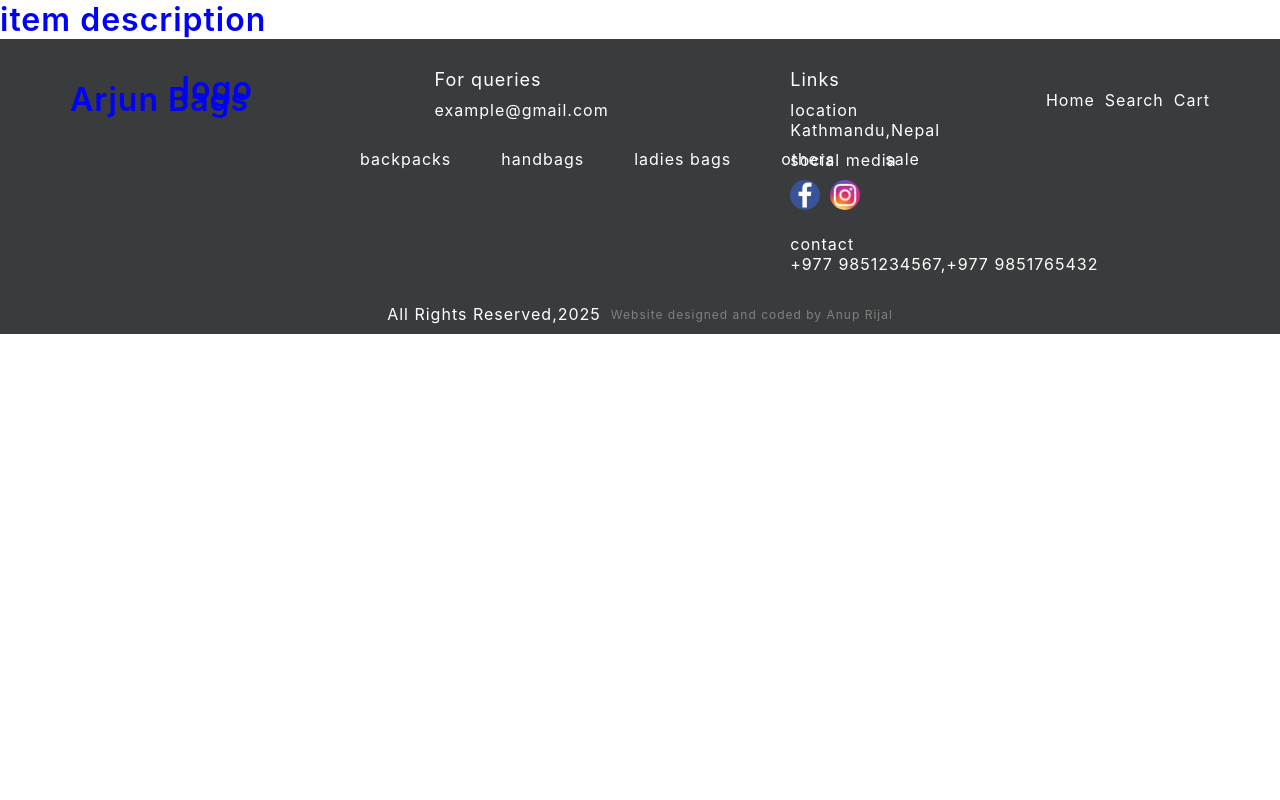
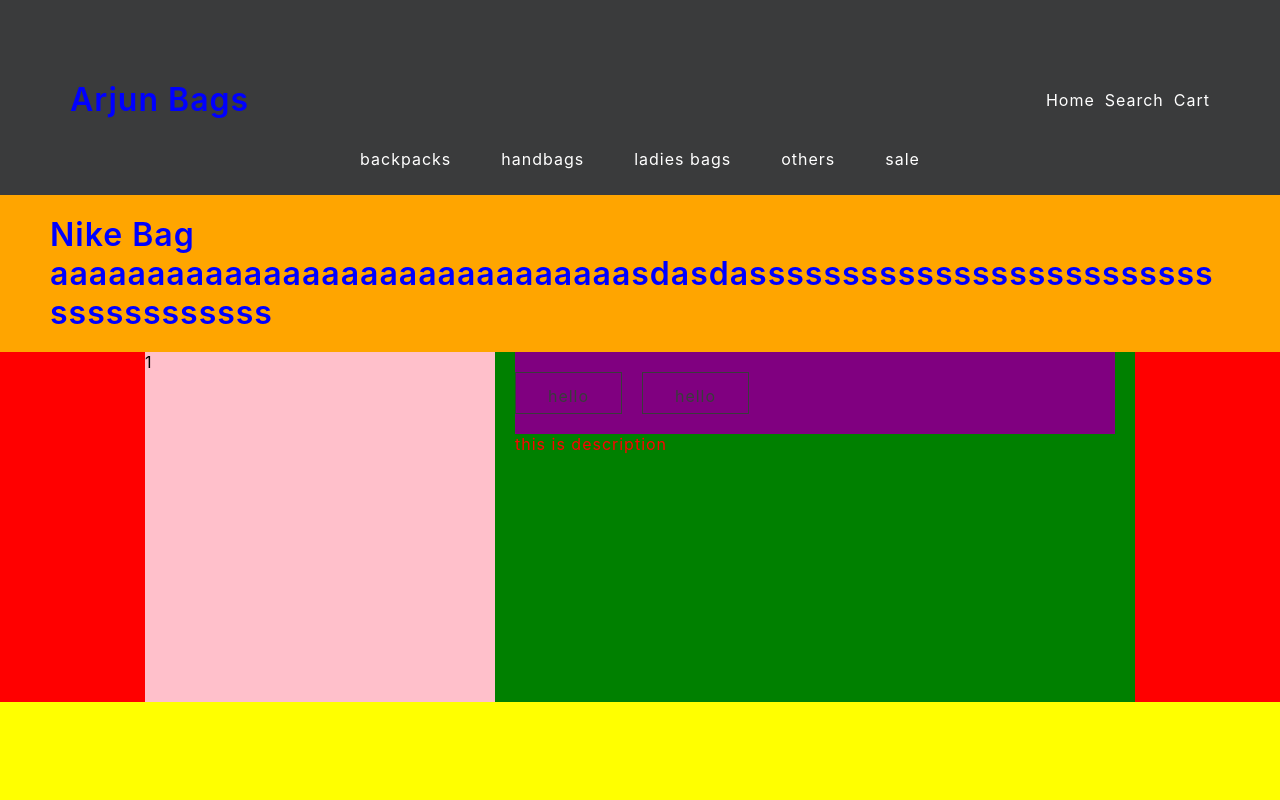
Before and after one commit to AnupRijal123/bag_shopping_website, a React (Create React App) app: page /category/1/1 in a window 1280 px wide. Shown: the top 800 px of the page. Built offline with nearby package versions, Linux system fonts and the light colour scheme.

Commit message:
Doing item description page

```diff
--- a/src/pages/ItemDescriptionPage.js
+++ b/src/pages/ItemDescriptionPage.js
@@ -1,6 +1,41 @@
+import '../styles/ItemDescriptionPage.css';
+
 function ItemDescriptionPage() {
     return (
-        <h1>item description</h1>
+        <div className="item-description-container">
+            <div className="top-container"></div>
+            <h1 className="item-description-heading-text">Nike Bag aaaaaaaaaaaaaaaaaaaaaaaaaaaaaasdasdasssssssssssssssssssssssssssssssssssss</h1>
+
+            <div className="item-row">
+                <div className="item-image-container">1</div>
+                <div className="item-content-container">
+
+
+
+                    <div className="button-container">
+
+                        <div className="button-layout button-transparent-background button-gray-border">
+                            <div className="button-background-container button-gray-background"></div>
+                            <p className="button-text dark-gray-text">hello</p>
+                        </div>
+
+                        <div className="button-layout button-transparent-background button-gray-border">
+                            <div className="button-background-container button-gray-background"></div>
+                            <p className="button-text dark-gray-text">hello</p>
+                        </div>
+
+
+                    </div>
+
+                    <p>this is description</p>
+
+
+
+                </div>
+
+
+            </div>
+        </div>
     )
 }
 
--- a/src/styles/App.css
+++ b/src/styles/App.css
@@ -11,6 +11,7 @@ h2,
 p {
     margin: 0;
     letter-spacing: 1px;
+    word-wrap: break-word;
 }
 
 h1 {
@@ -194,6 +195,14 @@ p {
     width: 100%;
 }
 
+.button-container {
+    background-color: purple;
+    padding: 20px 0px;
+    display: flex;
+    gap: 20px;
+
+}
+
 @media only screen and (max-width:768px) {
     .section-container {
         /* background-color: yellow; */
--- /dev/null
+++ b/src/styles/ItemDescriptionPage.css
@@ -0,0 +1,41 @@
+.item-description-container {
+    background-color: yellow;
+    min-height: 100vh;
+}
+
+.item-description-heading-text {
+    background-color: orange;
+    width: 100%;
+    margin: auto;
+    padding: 20px 50px;
+    box-sizing: border-box;
+
+}
+
+.item-row {
+    background-color: red;
+    display: flex;
+    justify-content: center;
+    flex-wrap: wrap;
+}
+
+.item-image-container {
+    background-color: pink;
+    width: 350px;
+    height: 350px;
+}
+
+.item-content-container {
+    background-color: green;
+    width: 50%;
+    padding: 0px 20px;
+    box-sizing: border-box;
+}
+
+@media only screen and (max-width:768px) {
+    .item-content-container {
+        background-color: blue;
+        width: 80%;
+    }
+
+}
```
